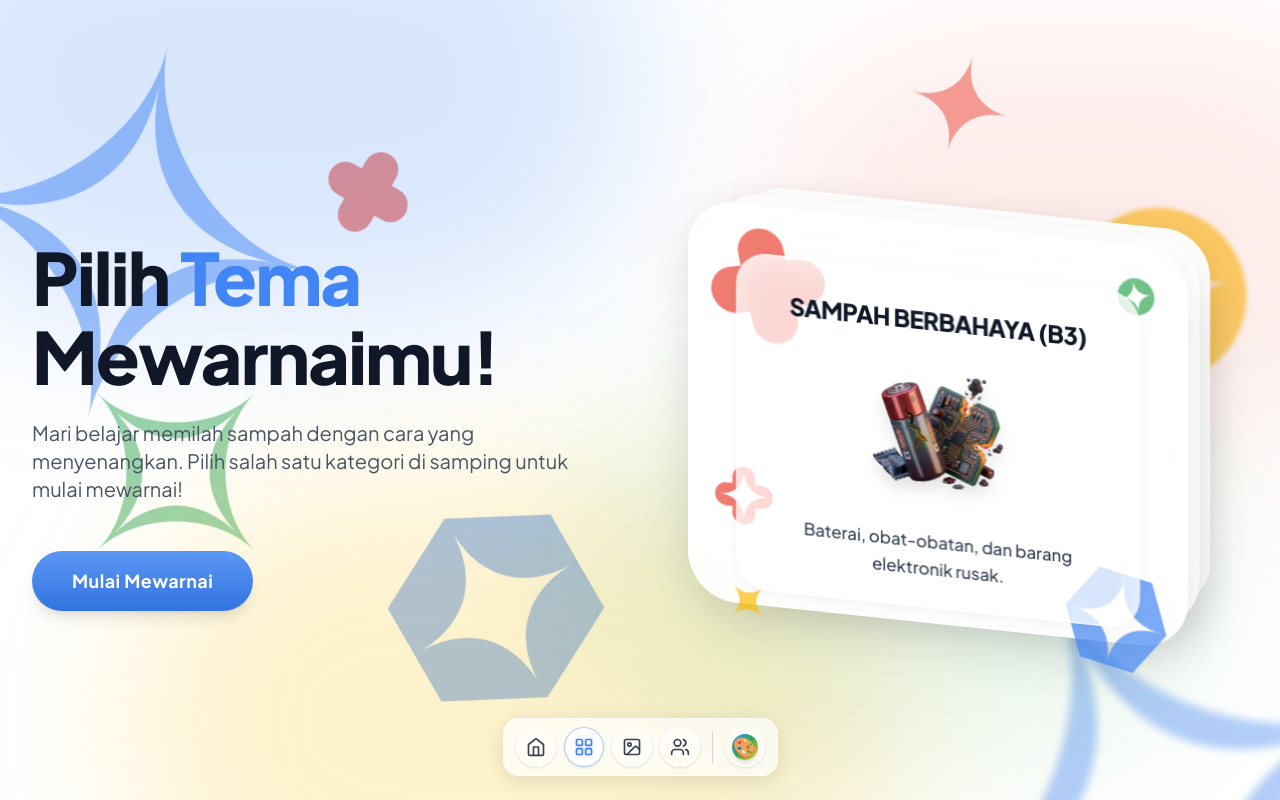
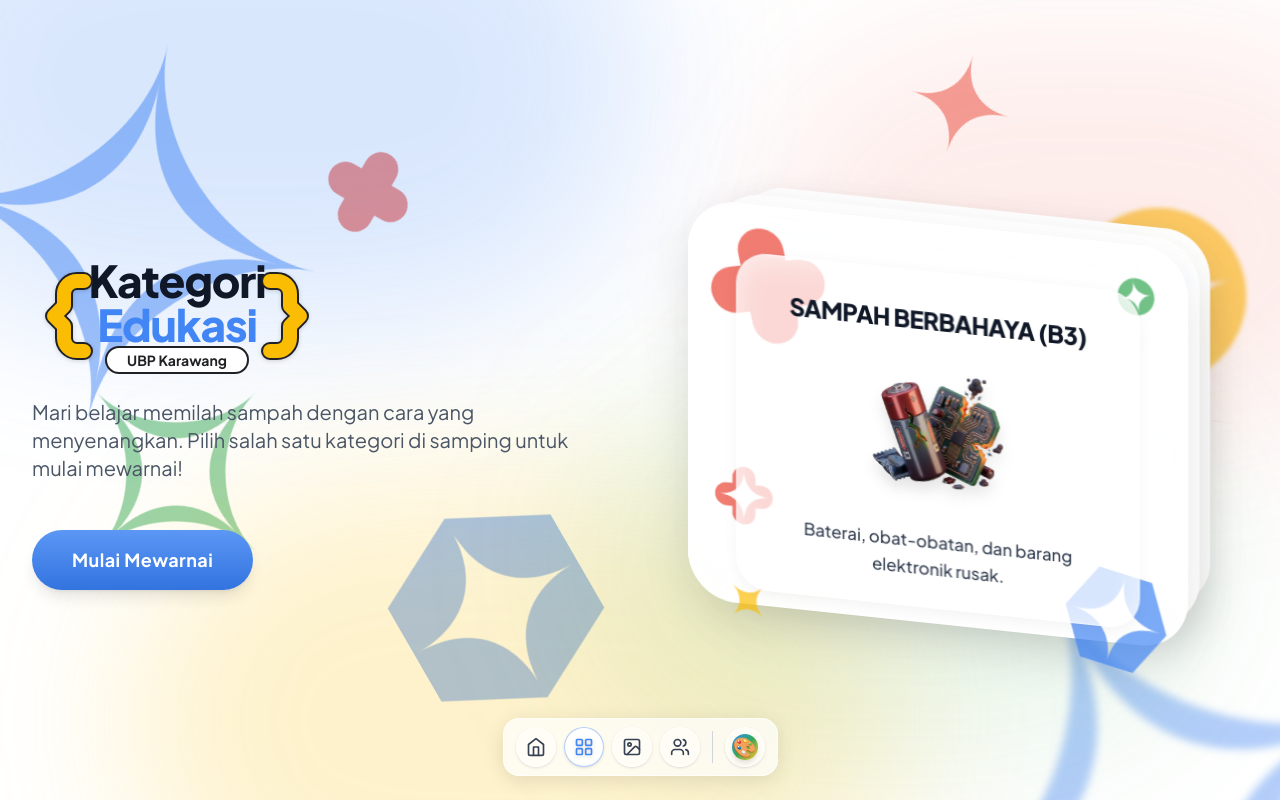
Before and after one commit to iqbalgsr46/Web-Proker-KKN-UBP-2026, a Next.js app: page /kategori in a window 1280 px wide. Built offline with nearby package versions, Linux system fonts and the light colour scheme.

Commit message:
feat(kategori): apply curly bracket style to the category page title

```diff
--- a/src/app/kategori/page.tsx
+++ b/src/app/kategori/page.tsx
@@ -86,10 +86,35 @@ export default function KategoriPage() {
       <div className="w-full flex-1 flex items-center justify-center pt-24 pb-12">
         <div className="flex flex-col lg:flex-row items-center justify-between w-full max-w-7xl mx-auto gap-12 px-4 sm:px-8">
 
-          <div className="text-center lg:text-left relative z-10 w-full lg:w-[45%]">
-            <h1 className="text-3xl sm:text-5xl md:text-6xl lg:text-[4.5rem] font-black text-gray-900 tracking-tight mb-4 md:mb-6 leading-[1.1]">
-              Pilih <span className="text-google-blue">Tema</span><br className="hidden lg:block" /> Mewarnaimu!
-            </h1>
+          <div className="text-center lg:text-left relative z-10 w-full lg:w-[45%] flex flex-col items-center lg:items-start">
+
+            <div className="flex flex-row items-center justify-center gap-0 mb-6 scale-90 sm:scale-100 lg:origin-left lg:translate-x-[-20px]">
+              {/* Left Bracket (Kurung Kurawal Kuning) */}
+              <svg width="45" height="90" viewBox="0 0 45 90" fill="none" className="drop-shadow-sm overflow-visible shrink-0 translate-x-6 md:translate-x-8">
+                <path d="M 40 10 L 33 10 A 13 13 0 0 0 20 23 L 20 35 L 10 45 L 20 55 L 20 67 A 13 13 0 0 0 33 80 L 40 80" stroke="#202124" strokeWidth="18" strokeLinecap="round" strokeLinejoin="round" fill="none" />
+                <path d="M 40 10 L 33 10 A 13 13 0 0 0 20 23 L 20 35 L 10 45 L 20 55 L 20 67 A 13 13 0 0 0 33 80 L 40 80" stroke="#FBBC04" strokeWidth="14" strokeLinecap="round" strokeLinejoin="round" fill="none" />
+              </svg>
+
+              {/* Center Content */}
+              <div className="flex flex-col items-center justify-center px-0 w-[180px] md:w-[240px]">
+                <h1 className="text-3xl md:text-[2.75rem] font-black text-gray-900 tracking-tight text-center mb-1 leading-none">
+                  Kategori
+                  <br />
+                  <span className="text-google-blue">Edukasi</span>
+                </h1>
+
+                {/* Location Pill Badge */}
+                <div className="-mt-1 relative z-10 px-5 py-0.5 border-[2px] border-[#202124] rounded-full flex items-center justify-center bg-white">
+                  <span className="text-[#202124] font-bold text-sm">UBP Karawang</span>
+                </div>
+              </div>
+
+              {/* Right Bracket (Kurung Kurawal Kuning) */}
+              <svg width="45" height="90" viewBox="0 0 45 90" fill="none" className="drop-shadow-sm overflow-visible shrink-0 -translate-x-6 md:-translate-x-8">
+                <path d="M 5 10 L 12 10 A 13 13 0 0 1 25 23 L 25 35 L 35 45 L 25 55 L 25 67 A 13 13 0 0 1 12 80 L 5 80" stroke="#202124" strokeWidth="18" strokeLinecap="round" strokeLinejoin="round" fill="none" />
+                <path d="M 5 10 L 12 10 A 13 13 0 0 1 25 23 L 25 35 L 35 45 L 25 55 L 25 67 A 13 13 0 0 1 12 80 L 5 80" stroke="#FBBC04" strokeWidth="14" strokeLinecap="round" strokeLinejoin="round" fill="none" />
+              </svg>
+            </div>
             <p className="text-sm sm:text-base md:text-xl text-gray-600 max-w-xl mx-auto lg:mx-0 mb-8 sm:mb-12">
               Mari belajar memilah sampah dengan cara yang menyenangkan. Pilih salah satu kategori di samping untuk mulai mewarnai!
             </p>
```
